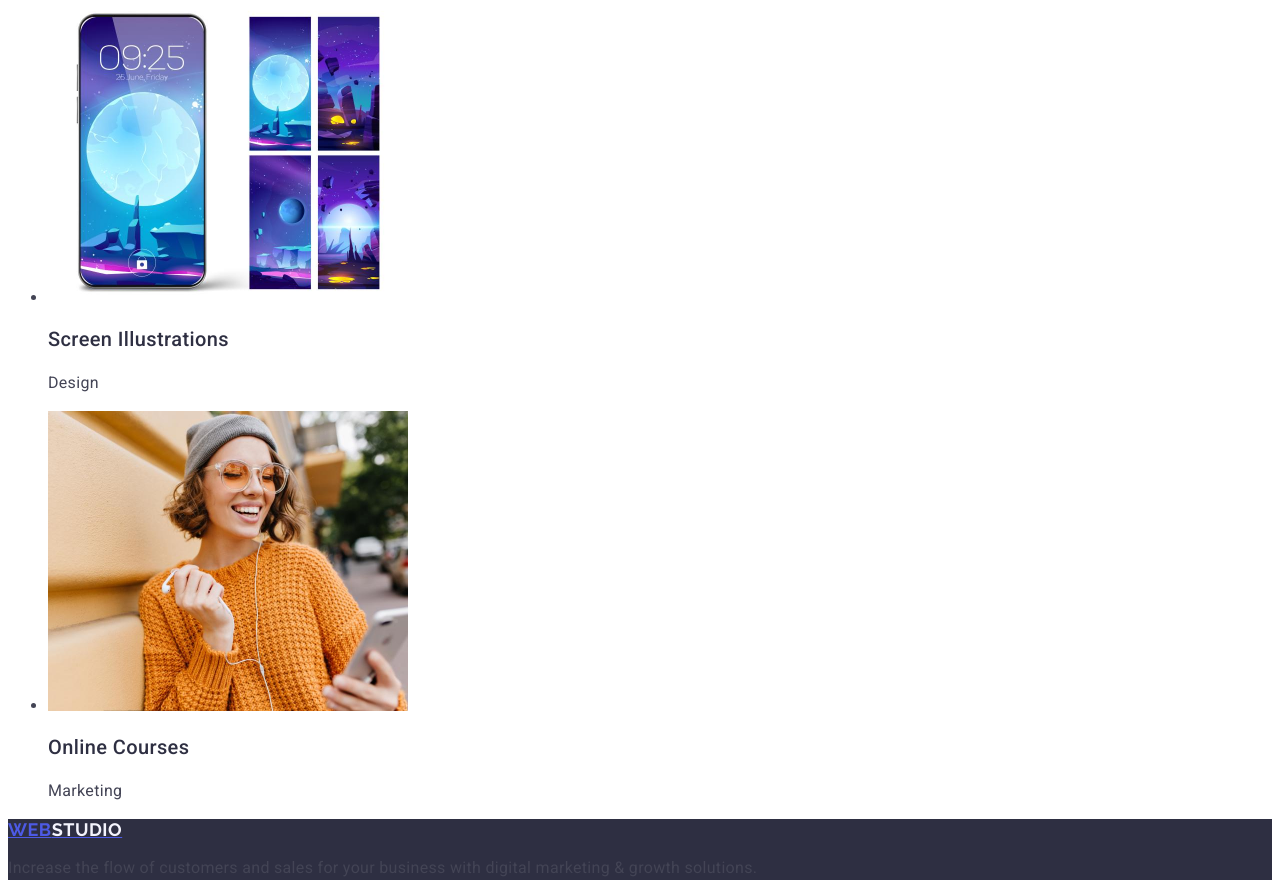
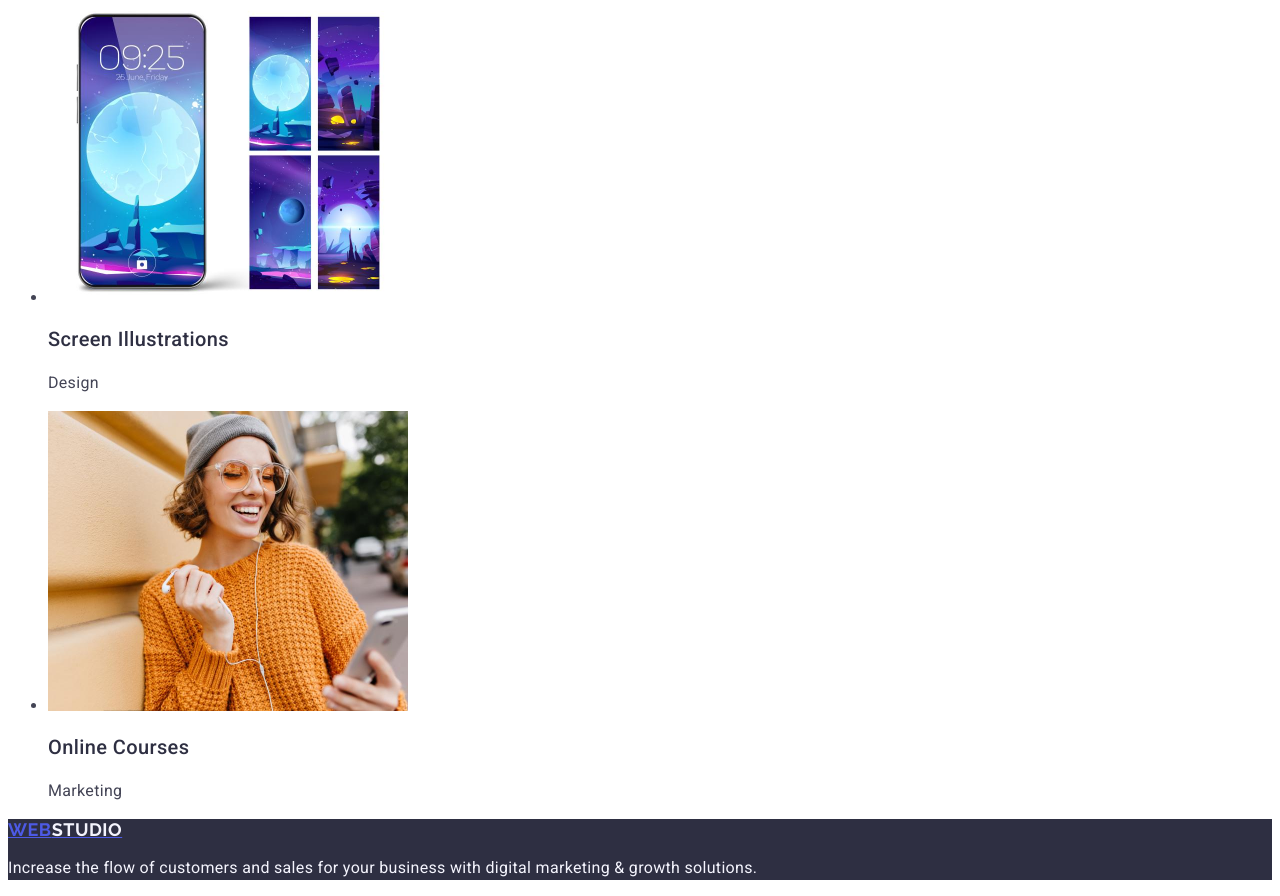
Before and after one commit to PalilovOleksandr/goit-markup-hw-02, a plain HTML site: page index.html in a window 1280 px wide. Shown: the part 4048-4944 px from the top of the page. Drawn offline with Linux system fonts and the light colour scheme.

Commit message:
edit footer section

```diff
--- a/css/styles.css
+++ b/css/styles.css
@@ -112,3 +112,10 @@ body {
 .logo-footer {
   color: #f4f4fd;
 }
+.descr {
+  font-weight: 400;
+  font-size: 16px;
+  line-height: 1.5;
+  letter-spacing: 0.02em;
+  color: #f4f4fd;
+}
--- a/index.html
+++ b/index.html
@@ -198,7 +198,7 @@
       <a href="./index.html" class="logo"
         >Web<span class="logo-footer">Studio</span></a
       >
-      <p class="text-descr">
+      <p class="descr">
         Increase the flow of customers and sales for your business with digital
         marketing & growth solutions.
       </p>
```
